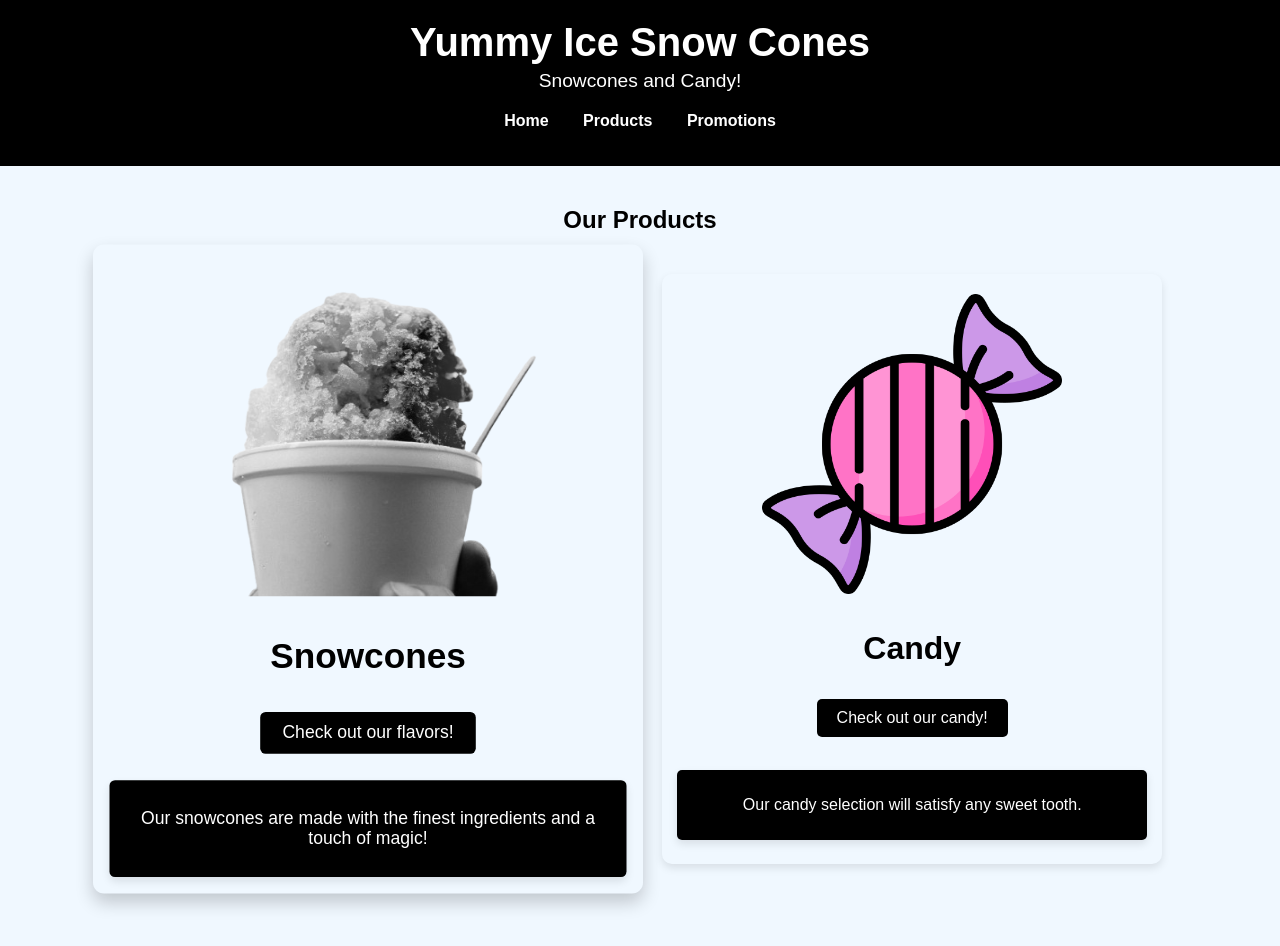
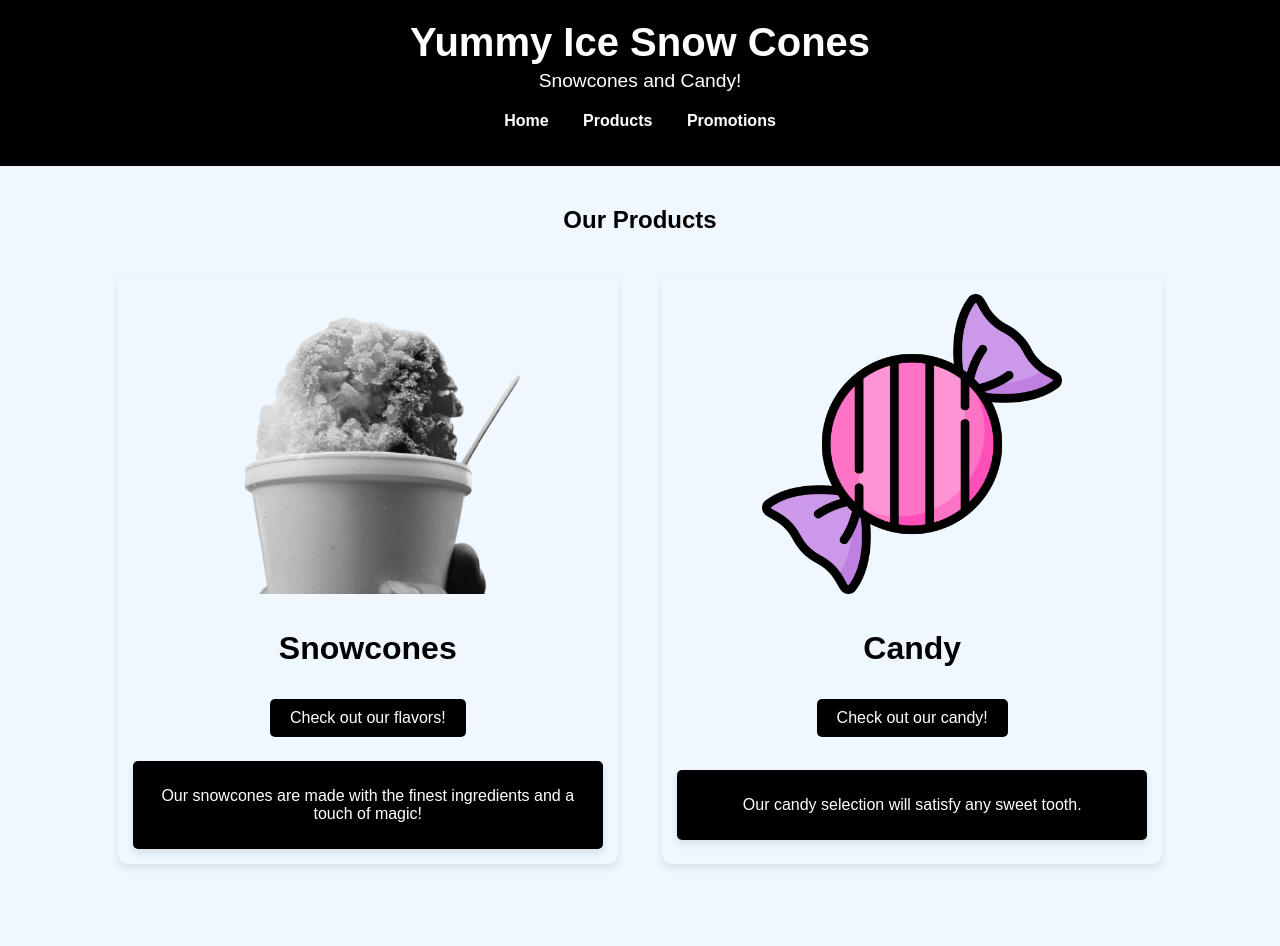
Before and after one commit to ttvclvckPWNERS/COOL-TREATS-FUN, a plain HTML site: page products.html in a window 1280 px wide. In both pictures the pointer is over the picture 367 px from the left and 443 px from the top of the page. Shown: the top 946 px of the page. Drawn offline with Linux system fonts and the light colour scheme.

Commit message:
Update styles.css

```diff
--- a/styles.css
+++ b/styles.css
@@ -86,12 +86,11 @@ nav ul li a {
     height: 590px;
 }
 
-.product:hover {
-    transform: scale(1.1);
-    box-shadow: 0 8px 16px rgba(0, 0, 0, 0.2);
+.product:hover img {
+    filter: grayscale(100%);
 }
 
-.product:hover img {
+.snowcones:hover img {
     filter: grayscale(100%);
 }
 
```
